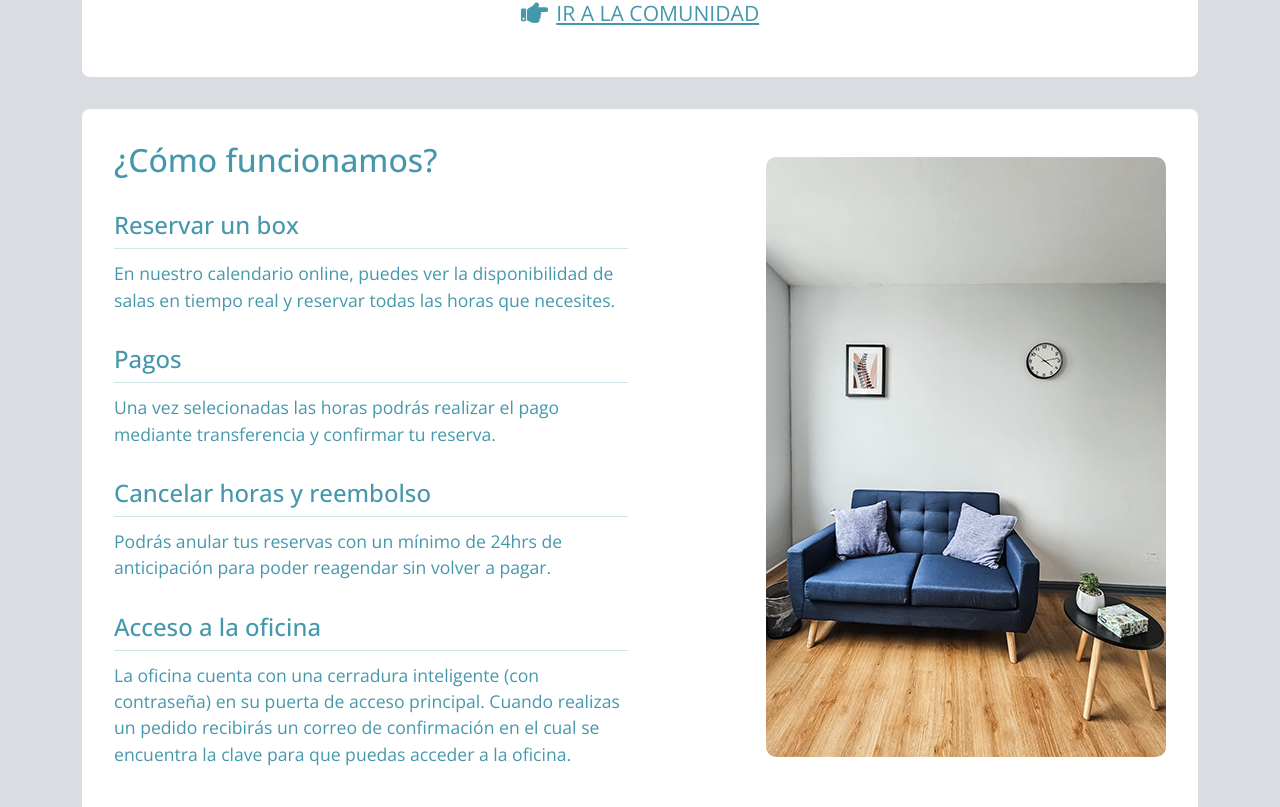
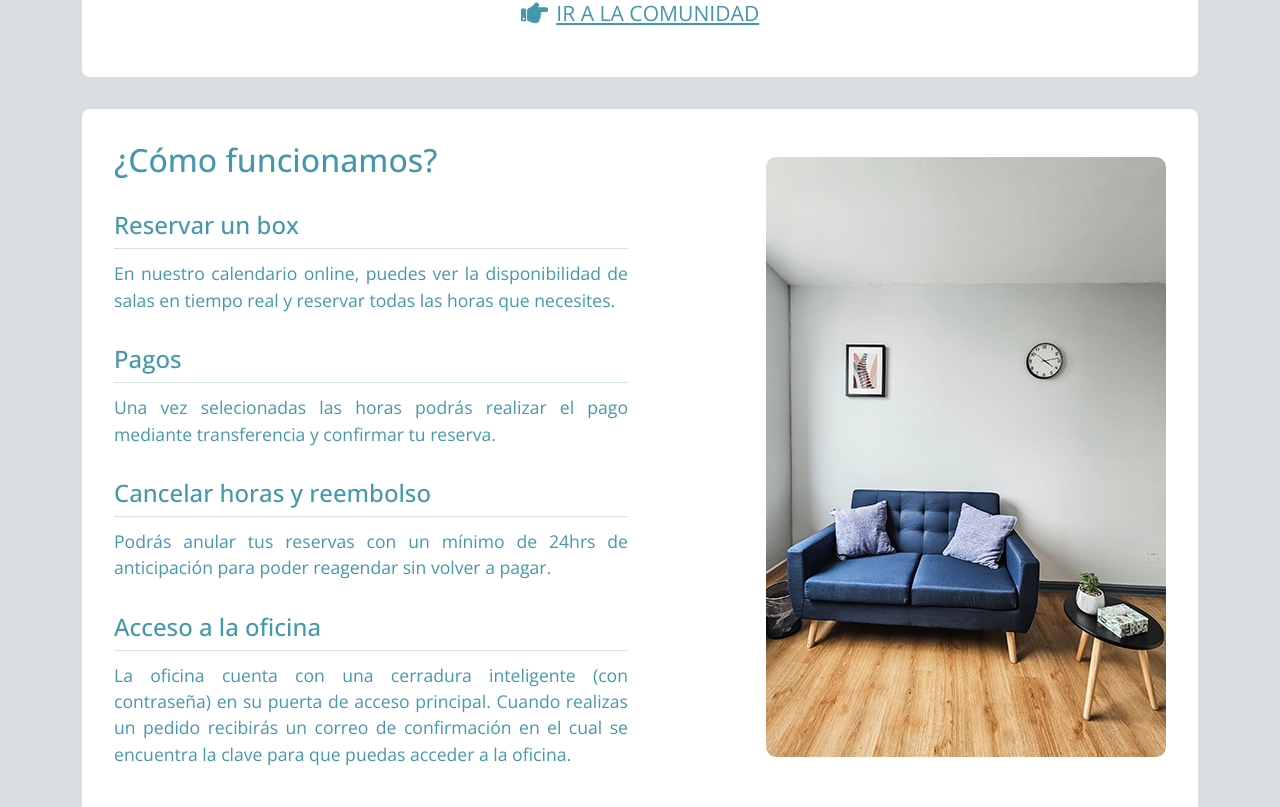
Before and after one commit to ssalinascalibar/espacio-box-noLogin, a React (Vite) app: page / in a window 1280 px wide. Shown: the part 3132-3939 px from the top of the page. Built offline with nearby package versions, Linux system fonts and the light colour scheme.

Commit message:
add text-align:justify to featureSection

```diff
--- a/src/features/home/featureSection.css
+++ b/src/features/home/featureSection.css
@@ -1,3 +1,7 @@
+.features-content {
+    text-align: justify;
+}
+
 .features-content h4 {
     margin: 2rem 0 0.5rem 0;
 }
```
